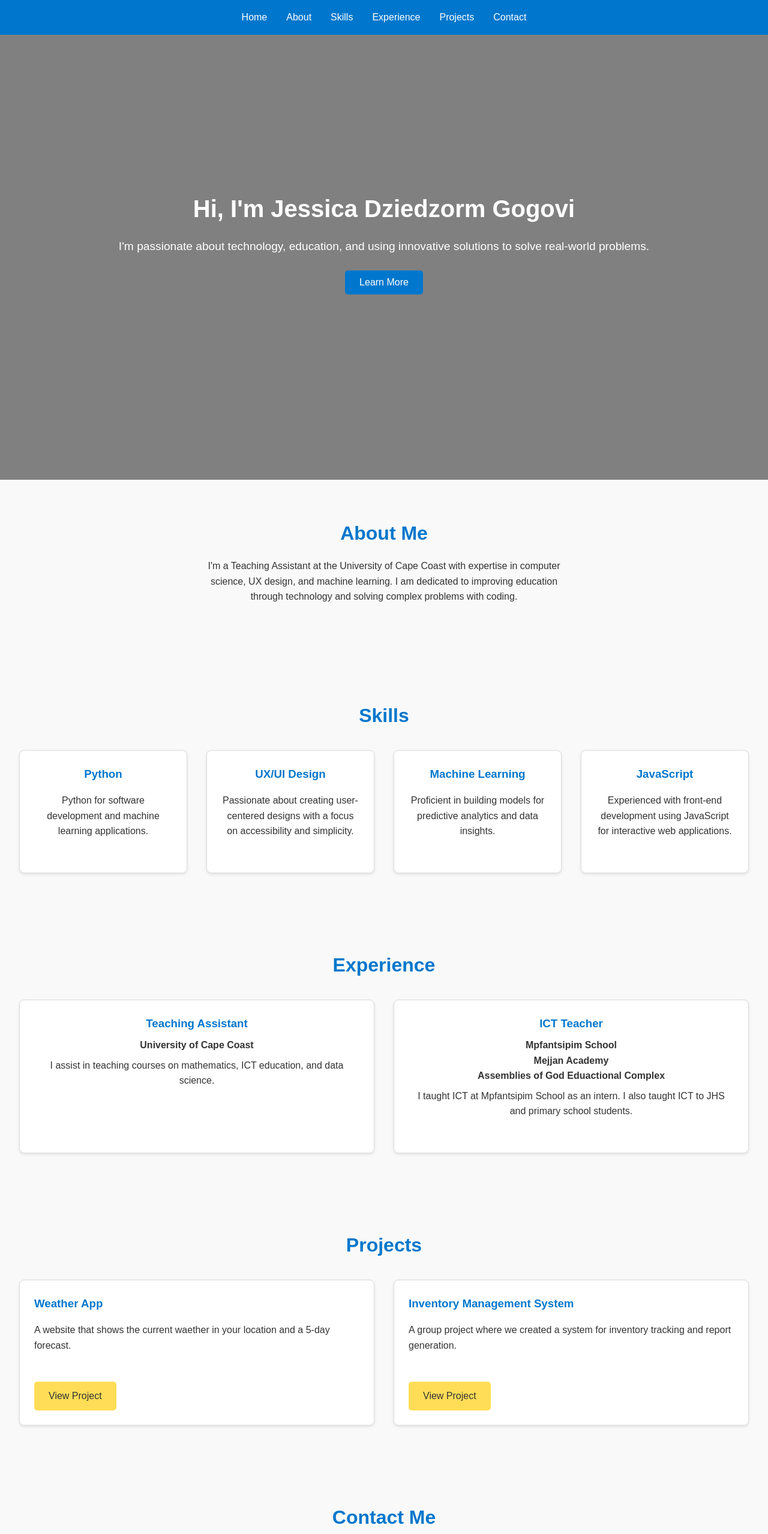
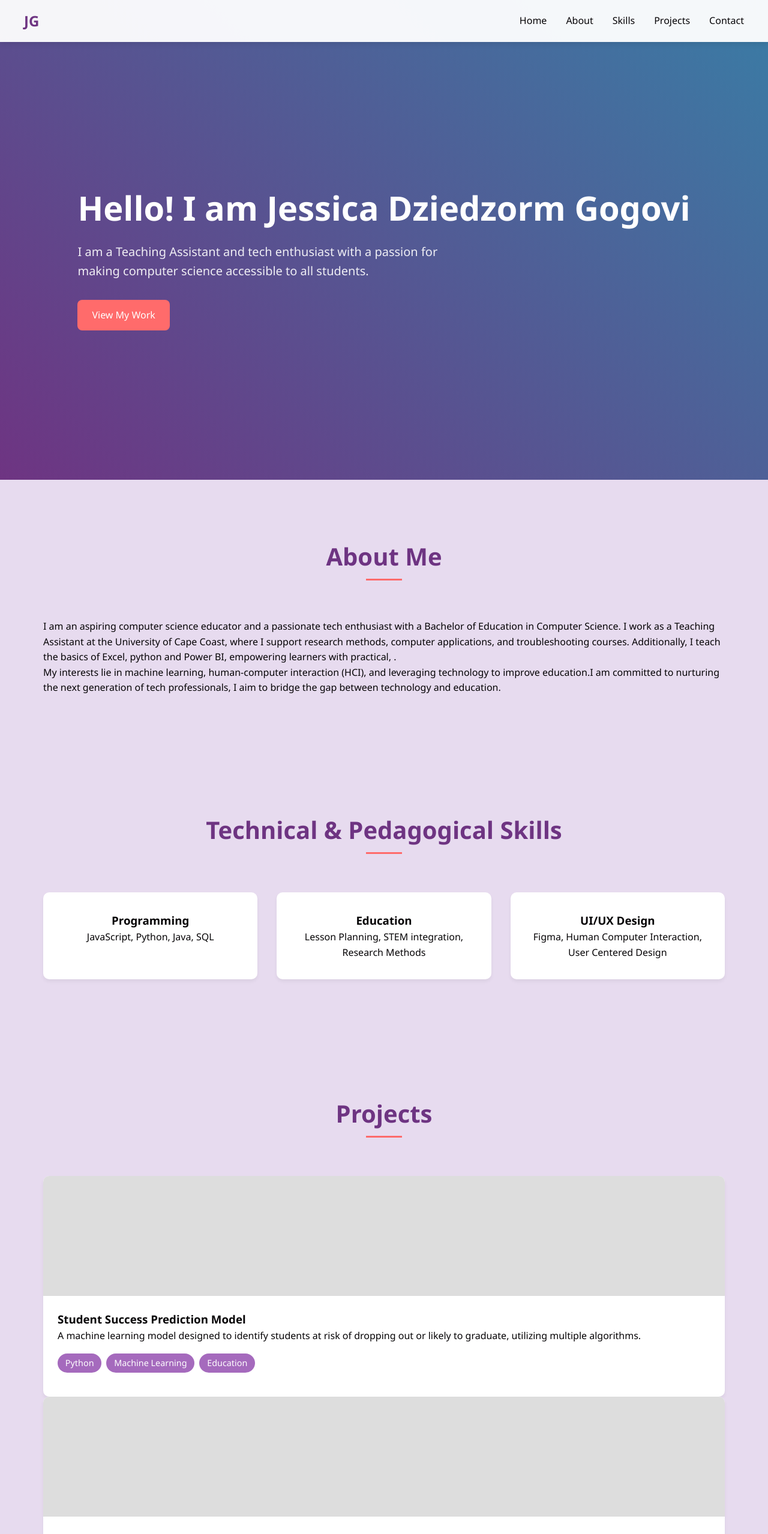
Before and after one commit to jadsika/my_portfolio, a plain HTML site: page index.html in a window 1280 px wide. Shown: the top 2558 px of the page at 60% size. Drawn offline with Linux system fonts and the light colour scheme.

Commit message:
finishing

```diff
--- a/index.html
+++ b/index.html
@@ -8,165 +8,152 @@
     <link rel="stylesheet" href="styles.css" />
   </head>
   <body>
+    <nav class="navbar">
+      <div class="nav-container">
+        <div class="logo">JG</div>
+        <div class="nav-links">
+          <a href="#home">Home</a>
+          <a href="#about">About</a>
+          <a href="#skills">Skills</a>
+          <a href="#projects">Projects</a>
+          <a href="#contact">Contact</a>
+        </div>
+      </div>
+    </nav>
 
-    <header>
-      <div class="navbar">
-        <ul>
-          <li><a href="#home">Home</a></li>
-          <li><a href="#about">About</a></li>
-          <li><a href="#skills">Skills</a></li>
-          <li><a href="#experience">Experience</a></li>
-          <li><a href="#projects">Projects</a></li>
-          <li><a href="#contact">Contact</a></li>
-        </ul>
-      </div>
-    </header>
-
-    <section id="home" class="hero">
+    <section class="hero" id="home">
       <div class="hero-content">
-        <h1>Hi, I'm Jessica Dziedzorm Gogovi</h1>
+        <h1>Hello! I am Jessica Dziedzorm Gogovi</h1>
         <p>
-          I'm passionate about technology, education, and using innovative
-          solutions to solve real-world problems.
+          I am a Teaching Assistant and tech enthusiast with a passion for
+          making computer science accessible to all students.
         </p>
-        <a href="#about" class="btn-primary">Learn More</a>
+        <a href="#projects" class="btn btn-primary">View My Work</a>
       </div>
     </section>
 
-
-    <section id="about" class="section">
+    <section class="section" id="about">
+      <div class="section-title">
         <h2>About Me</h2>
+      </div>
+      <div class="about-content">
+        <p class="highlight">
+          I am an aspiring computer science educator and a passionate tech
+          enthusiast with a Bachelor of Education in Computer Science. I work as
+          a Teaching Assistant at the University of Cape Coast, where I support
+          research methods, computer applications, and troubleshooting courses.
+          Additionally, I teach the basics of Excel, python and Power BI,
+          empowering learners with practical, .
+        </p>
         <p>
-        I'm a Teaching Assistant at the University of Cape Coast with expertise
-        in computer science, UX design, and machine learning. I am dedicated to
-        improving education through technology and solving complex problems with
-        coding.
+          My interests lie in machine learning, human-computer interaction
+          (HCI), and leveraging technology to improve education.I am committed
+          to nurturing the next generation of tech professionals, I aim to
+          bridge the gap between technology and education.
         </p>
+      </div>
     </section>
 
+    <section class="section" id="skills">
+      <div class="section-title">
+        <h2>Technical & Pedagogical Skills</h2>
+      </div>
+      <div class="skills-grid">
+        <div class="skill-card">
+          <i class="fas fa-code skill-icon"></i>
+          <h3>Programming</h3>
+          <p>JavaScript, Python, Java, SQL</p>
+        </div>
+        <div class="skill-card">
+          <i class="fas fa-chalkboard-teacher skill-icon"></i>
+          <h3>Education</h3>
+          <p>Lesson Planning, STEM integration, Research Methods</p>
+        </div>
+        <div class="skill-card">
+          <i class="fas fa-robot skill-icon"></i>
+          <h3>UI/UX Design</h3>
+          <p>Figma, Human Computer Interaction, User Centered Design</p>
+        </div>
+      </div>
+    </section>
 
-    <section id="skills" class="section">
-      <h2>Skills</h2>
-      <div class="skills-grid">
-        <div class="skill">
-          <h3>Python</h3>
+    <section class="section" id="projects">
+  <div class="section-title">
+    <h2>Projects</h2>
+  </div>
+
+    <div class="project-card">
+      <div class="project-image"></div>
+      <div class="project-content">
+        <h3>Student Success Prediction Model</h3>
         <p>
-            Python for software development and machine learning
-            applications.
+          A machine learning model designed to identify students at risk of dropping out or likely to graduate, utilizing multiple algorithms.
         </p>
+        <div class="project-tags">
+          <span class="tag">Python</span>
+          <span class="tag">Machine Learning</span>
+          <span class="tag">Education</span>
         </div>
-        <div class="skill">
-          <h3>UX/UI Design</h3>
+      </div>
+    </div>
+    <div class="project-card">
+      <div class="project-image"></div>
+      <div class="project-content">
+        <h3>Loan Default Prediction Model</h3>
         <p>
-            Passionate about creating user-centered designs with a focus on
-            accessibility and simplicity.
+          A machine learning model to predict borrower defaults using historical data, aiding in risk management for financial institutions.
         </p>
+        <div class="project-tags">
+          <span class="tag">Python</span>
+          <span class="tag">Machine Learning</span>
+          <span class="tag">Finance</span>
         </div>
-        <div class="skill">
-          <h3>Machine Learning</h3>
+      </div>
+    </div>
+
+    <div class="project-card">
+      <div class="project-image"></div>
+      <div class="project-content">
+        <h3>Basic Inventory Management System</h3>
         <p>
-            Proficient in building models for predictive analytics and data
-            insights.
+          Developed a Python-based system for tracking inventory levels and generating reports, ensuring efficient stock management.
         </p>
+        <div class="project-tags">
+          <span class="tag">Python</span>
+          <span class="tag">Inventory</span>
+          <span class="tag">Automation</span>
         </div>
-        <div class="skill">
-          <h3>JavaScript</h3>
-          <p>
-            Experienced with front-end development using JavaScript for
-            interactive web applications.
-          </p>
+      </div>
     </div>
   </div>
 </section>
 
 
-    <section id="experience" class="section">
-      <h2>Experience</h2>
-      <div class="experience-grid">
-        <div class="experience-item">
-          <h3>Teaching Assistant</h3>
-          <span>University of Cape Coast</span>
-          <p>
-            I assist in teaching courses on mathematics, ICT education, and data
-            science.
-          </p>
+    <section class="section" id="contact">
+      <div class="section-title">
+        <h2>Get In Touch</h2>
       </div>
-        <div class="experience-item">
-          <h3>ICT Teacher</h3>
-          <span
-            >Mpfantsipim School <br />Mejjan Academy <br />Assemblies of God
-            Eduactional Complex</span
-          >
-          <p>
-            I taught ICT at Mpfantsipim School as an intern. I also taught ICT
-            to JHS and primary school students.
-          </p>
-        </div>
-      </div>
-    </section>
-
-
-    <section id="projects" class="section">
-      <h2>Projects</h2>
-      <div class="project-cards">
-        <div class="project-card">
-          <h3>Weather App</h3>
-          <p>
-            A website that shows the current waether in your location and a
-            5-day forecast.
-          </p>
-          <a
-            href="https://github.com/jadsika/finalprojectShecodes"
-            target="_blank"
-            class="btn-secondary"
-            >View Project</a
-          >
-        </div>
-        <div class="project-card">
-          <h3>Inventory Management System</h3>
-          <p>
-            A group project where we created a system for inventory tracking and
-            report generation.
-          </p>
-          <a
-            href="https://github.com/soloeinsteinmit/Inventory-System"
-            target="_blank"
-            class="btn-secondary"
-            >View Project</a
-          >
-        </div>
-      </div>
-    </section>
-
-
-    <section id="contact" class="section">
-      <h2>Contact Me</h2>
-      <form>
+      <form class="contact-form">
         <div class="form-group">
-          <label for="name">Name</label>
-          <input type="text" id="name" name="name" required />
+          <input type="text" placeholder="Your Name" required />
         </div>
         <div class="form-group">
-          <label for="email">Email</label>
-          <input type="email" id="email" name="email" required />
+          <input type="email" placeholder="Your Email" required />
         </div>
         <div class="form-group">
-          <label for="message">Message</label>
-          <textarea id="message" name="message" required></textarea>
+          <textarea rows="5" placeholder="Your Message" required></textarea>
         </div>
-        <button type="submit" class="btn-primary">Send Message</button>
+        <button type="submit" class="btn btn-primary">Send Message</button>
       </form>
     </section>
 
-
     <footer>
-      <div class="footer-links">
-        <a href="https://github.com/jadsika" target="_blank">GitHub</a>
-        <a href="https://linkedin.com/in/jadgogovi904" target="_blank"
-          >LinkedIn</a
-        >
+      <div class="social-links">
+        <a href="https://github.com/jadsika"><i class="fab fa-github">Github</a>
+        <a href="https://www.linkedin.com/in/jadgogovi904/"><i class="fab fa-linkedin">LinkedIn</a>
+        <a href="#"><i class="fab fa-twitter">Twitter</a>
       </div>
-      <p>&copy; 2025 Jessica Dziedzorm Gogovi. All rights reserved.</p>
+      <p>&copy; 2024 Jessica Gogovi. All rights reserved.</p>
     </footer>
 
     <script src="script.js"></script>
--- a/script.js
+++ b/script.js
@@ -1,4 +1,3 @@
-// Add any interactive functionality if needed here, such as form validation or smooth scrolling
 document.querySelectorAll('a[href^="#"]').forEach((anchor) => {
   anchor.addEventListener("click", function (e) {
     e.preventDefault();
@@ -7,3 +6,23 @@ document.querySelectorAll('a[href^="#"]').forEach((anchor) => {
     });
   });
 });
+
+
+window.addEventListener("scroll", function () {
+  if (window.scrollY > 50) {
+    document.querySelector(".navbar").style.background =
+      "rgba(255, 255, 255, 0.98)";
+  } else {
+    document.querySelector(".navbar").style.background =
+      "rgba(255, 255, 255, 0.95)";
+  }
+});
+
+document
+  .querySelector(".contact-form")
+  .addEventListener("submit", function (e) {
+    e.preventDefault();
+
+    alert("Thank you for your message! I will respond shortly.");
+    this.reset();
+  });
--- a/styles.css
+++ b/styles.css
@@ -1,3 +1,12 @@
+:root {
+  --primary: #6e3482;
+  --secondary: #ff6b6b;
+  --accent: #a56abd;
+  --dark: #050305;
+  --light: #e7dbef;
+  --transition: all 0.3s ease;
+}
+
 * {
   margin: 0;
   padding: 0;
@@ -5,284 +14,300 @@
 }
 
 body {
-  font-family: "Arial", sans-serif;
+  font-family: "Segoe UI", system-ui, sans-serif;
   line-height: 1.6;
-  color: #333;
-  background-color: #f9f9f9;
+  color: var(--dark);
+  background: var(--light);
   scroll-behavior: smooth;
 }
 
 .navbar {
-  background: #0077cc;
+  background: rgba(255, 255, 255, 0.95);
   padding: 1rem;
   position: fixed;
   width: 100%;
   top: 0;
   z-index: 1000;
-  display: flex;
-  justify-content: center;
+  box-shadow: 0 2px 10px rgba(0, 0, 0, 0.1);
 }
 
-.navbar ul {
+.nav-container {
+  max-width: 1200px;
+  margin: 0 auto;
   display: flex;
-  list-style: none;
+  justify-content: space-between;
+  align-items: center;
 }
 
-.navbar li {
-  margin: 0 1rem;
+.logo {
+  font-weight: 700;
+  color: var(--primary);
+  font-size: 1.5rem;
 }
 
-.navbar a {
-  color: #fff;
-  text-decoration: none;
-  font-size: 1rem;
-  transition: color 0.3s ease;
+.nav-links {
+  display: flex;
+  gap: 2rem;
 }
 
-.navbar a:hover,
-.navbar a.active {
-  color: #ffdd57;
+.nav-links a {
+  color: var(--dark);
+  text-decoration: none;
+  font-weight: 500;
+  transition: var(--transition);
+  position: relative;
+}
+
+.nav-links a::after {
+  content: "";
+  position: absolute;
+  bottom: -5px;
+  left: 0;
+  width: 0;
+  height: 2px;
+  background: var(--secondary);
+  transition: var(--transition);
+}
+
+.nav-links a:hover::after {
+  width: 100%;
 }
 
 .hero {
-  height: 100vh;
-  background: grey;
+  min-height: 100vh;
   display: flex;
   align-items: center;
-  justify-content: center;
-  text-align: center;
+  padding: 6rem 2rem 2rem;
+  background: linear-gradient(45deg, var(--primary), #3a7ca5);
   color: white;
-  padding: 0 2rem;
+  position: relative;
+  overflow: hidden;
+}
+
+.hero-content {
+  max-width: 1200px;
+  margin: 0 auto;
+  position: relative;
+  z-index: 1;
 }
 
 .hero h1 {
-  font-size: 2.5rem;
-  margin-bottom: 1rem;
+  font-size: 3.5rem;
+  margin-bottom: 1.5rem;
+  line-height: 1.2;
 }
 
 .hero p {
-  font-size: 1.2rem;
+  font-size: 1.25rem;
+  max-width: 600px;
   margin-bottom: 2rem;
+  opacity: 0.9;
+}
+
+.btn {
+  display: inline-flex;
+  align-items: center;
+  gap: 0.5rem;
+  padding: 0.8rem 1.5rem;
+  border-radius: 8px;
+  text-decoration: none;
+  transition: var(--transition);
+  font-weight: 500;
 }
 
 .btn-primary {
-  background: #0077cc;
-  color: #fff;
-  padding: 0.7rem 1.5rem;
-  text-decoration: none;
-  border-radius: 5px;
-  transition: background 0.3s ease;
+  background: var(--secondary);
+  color: white;
 }
 
 .btn-primary:hover {
-  background: #005fa3;
+  transform: translateY(-2px);
+  box-shadow: 0 5px 15px rgba(255, 107, 107, 0.3);
 }
 
-
 .section {
-  padding: 4rem 2rem;
-  text-align: center;
+  padding: 6rem 2rem;
+  max-width: 1200px;
+  margin: 0 auto;
 }
 
-.section h2 {
-  font-size: 2rem;
-  margin-bottom: 1rem;
-  color: #0077cc;
+.section-title {
+  text-align: center;
+  margin-bottom: 4rem;
+  position: relative;
 }
 
-.section p {
-  font-size: 1rem;
-  max-width: 600px;
-  margin: 0 auto 2rem;
+.section-title h2 {
+  font-size: 2.5rem;
+  color: var(--primary);
+  display: inline-block;
+  position: relative;
+  padding-bottom: 0.5rem;
 }
 
+.section-title h2::after {
+  content: "";
+  position: absolute;
+  bottom: 0;
+  left: 50%;
+  transform: translateX(-50%);
+  width: 60px;
+  height: 3px;
+  background: var(--secondary);
+}
 
 .skills-grid {
   display: grid;
   grid-template-columns: repeat(auto-fit, minmax(250px, 1fr));
   gap: 2rem;
-  margin-top: 2rem;
 }
 
-.skill {
-  background: #fff;
-  border: 1px solid #ddd;
-  border-radius: 8px;
-  padding: 1.5rem;
-  box-shadow: 0 2px 5px rgba(0, 0, 0, 0.1);
+.skill-card {
+  background: white;
+  padding: 2rem;
+  border-radius: 10px;
+  box-shadow: 0 4px 6px rgba(0, 0, 0, 0.05);
+  transition: var(--transition);
+  text-align: center;
 }
 
-.skill h3 {
-  color: #0077cc;
+.skill-card:hover {
+  transform: translateY(-5px);
+  box-shadow: 0 8px 15px rgba(0, 0, 0, 0.1);
+}
+
+.skill-icon {
+  font-size: 2.5rem;
+  color: var(--primary);
   margin-bottom: 1rem;
 }
-
-
-.experience-grid {
-  display: grid;
-  grid-template-columns: repeat(auto-fit, minmax(300px, 1fr));
-  gap: 2rem;
-  margin-top: 2rem;
-}
-
-.experience-item {
-  background: #fff;
-  border: 1px solid #ddd;
-  border-radius: 8px;
-  padding: 1.5rem;
-  box-shadow: 0 2px 5px rgba(0, 0, 0, 0.1);
-}
-
-.experience-item h3 {
-  color: #0077cc;
-}
-
-.experience-item span {
-  font-weight: bold;
-  display: block;
-  margin: 0.5rem 0;
-}
-
 
 .project-cards {
   display: grid;
   grid-template-columns: repeat(auto-fit, minmax(300px, 1fr));
   gap: 2rem;
-  margin-top: 2rem;
 }
 
 .project-card {
-  background: #fff;
-  border: 1px solid #ddd;
-  border-radius: 8px;
-  padding: 1.5rem;
-  box-shadow: 0 2px 5px rgba(0, 0, 0, 0.1);
-  text-align: left;
-  transition: transform 0.3s ease, box-shadow 0.3s ease;
+  background: white;
+  border-radius: 10px;
+  overflow: hidden;
+  box-shadow: 0 4px 6px rgba(0, 0, 0, 0.05);
+  transition: var(--transition);
 }
 
 .project-card:hover {
-  transform: scale(1.05);
-  box-shadow: 0 4px 10px rgba(0, 0, 0, 0.2);
+  transform: translateY(-5px);
+  box-shadow: 0 8px 15px rgba(0, 0, 0, 0.1);
 }
 
-.project-card h3 {
-  color: #0077cc;
-  margin-bottom: 1rem;
+.project-image {
+  height: 200px;
+  background: #ddd;
+  position: relative;
+  overflow: hidden;
 }
 
-.btn-secondary {
-  background: #ffdd57;
-  color: #333;
-  padding: 0.7rem 1.5rem;
-  text-decoration: none;
-  border-radius: 5px;
-  transition: background 0.3s ease;
-  display: inline-block;
-  margin-top: 1rem;
+.project-content {
+  padding: 1.5rem;
 }
 
-.btn-secondary:hover {
-  background: #e6c54d;
+.project-tags {
+  display: flex;
+  gap: 0.5rem;
+  flex-wrap: wrap;
+  margin: 1rem 0;
 }
 
+.tag {
+  background: var(--accent);
+  color: white;
+  padding: 0.3rem 0.8rem;
+  border-radius: 20px;
+  font-size: 0.9rem;
+}
 
-form {
+.contact-form {
   max-width: 600px;
   margin: 0 auto;
-  background: #fff;
+  background: white;
   padding: 2rem;
-  border-radius: 8px;
-  box-shadow: 0 2px 5px rgba(0, 0, 0, 0.1);
+  border-radius: 10px;
+  box-shadow: 0 4px 6px rgba(0, 0, 0, 0.05);
 }
 
 .form-group {
   margin-bottom: 1.5rem;
 }
 
-label {
-  display: block;
-  margin-bottom: 0.5rem;
-  font-weight: bold;
-}
-
 input,
 textarea {
   width: 100%;
   padding: 0.8rem;
-  border: 1px solid #ddd;
-  border-radius: 5px;
+  border: 2px solid #ddd;
+  border-radius: 8px;
+  font-family: inherit;
+  transition: var(--transition);
 }
 
-button {
-  background: #0077cc;
-  color: #fff;
-  padding: 0.7rem 1.5rem;
-  border: none;
-  border-radius: 5px;
-  cursor: pointer;
-  transition: background 0.3s ease;
+input:focus,
+textarea:focus {
+  outline: none;
+  border-color: var(--primary);
 }
 
-button:hover {
-  background: #005fa3;
+footer {
+  background: var(--primary);
+  color: white;
+  text-align: center;
+  padding: 3rem 2rem;
 }
 
-
-footer {
-  background: #0077cc;
-  color: #fff;
-  text-align: center;
-  padding: 2rem;
-  margin-top: 2rem;
+.social-links {
+  display: flex;
+  gap: 1.5rem;
+  justify-content: center;
+  margin-bottom: 2rem;
 }
 
-.footer-links a {
-  color: #ffdd57;
-  margin: 0 1rem;
-  text-decoration: none;
+.social-links a {
+  color: white;
+  font-size: 1.5rem;
+  transition: var(--transition);
 }
 
-.footer-links a:hover {
-  color: #e6c54d;
+.social-links a:hover {
+  color: var(--secondary);
+  transform: translateY(-2px);
 }
 
-/* Back-to-Top Button */
-#backToTop {
-  display: none;
-  position: fixed;
-  bottom: 20px;
-  right: 20px;
-  background: #0077cc;
-  color: #fff;
-  border: none;
-  border-radius: 50%;
-  padding: 10px 15px;
-  cursor: pointer;
-  box-shadow: 0 2px 5px rgba(0, 0, 0, 0.2);
-  transition: background 0.3s ease;
+@media (max-width: 768px) {
+  .nav-links {
+    display: none;
+  }
+
+  .hero h1 {
+    font-size: 2.5rem;
+  }
+
+  .section {
+    padding: 4rem 1.5rem;
+  }
 }
 
-#backToTop:hover {
-  background: #005fa3;
+/* Animation */
+@keyframes float {
+  0%,
+  100% {
+    transform: translateY(0);
+  }
+  50% {
+    transform: translateY(-20px);
+  }
 }
 
-/* Responsive Design */
-@media (max-width: 768px) {
-  .hero h1 {
-    font-size: 2rem;
-  }
-
-  .hero p {
-    font-size: 1rem;
-  }
-
-  .navbar ul {
-    flex-direction: column;
-    align-items: center;
-  }
-
-  .navbar li {
-    margin: 0.5rem 0;
-  }
+.code-editor {
+  position: absolute;
+  opacity: 0.1;
+  animation: float 6s ease-in-out infinite;
 }
```
Lines whose indentation alone changed are shown as unchanged.
